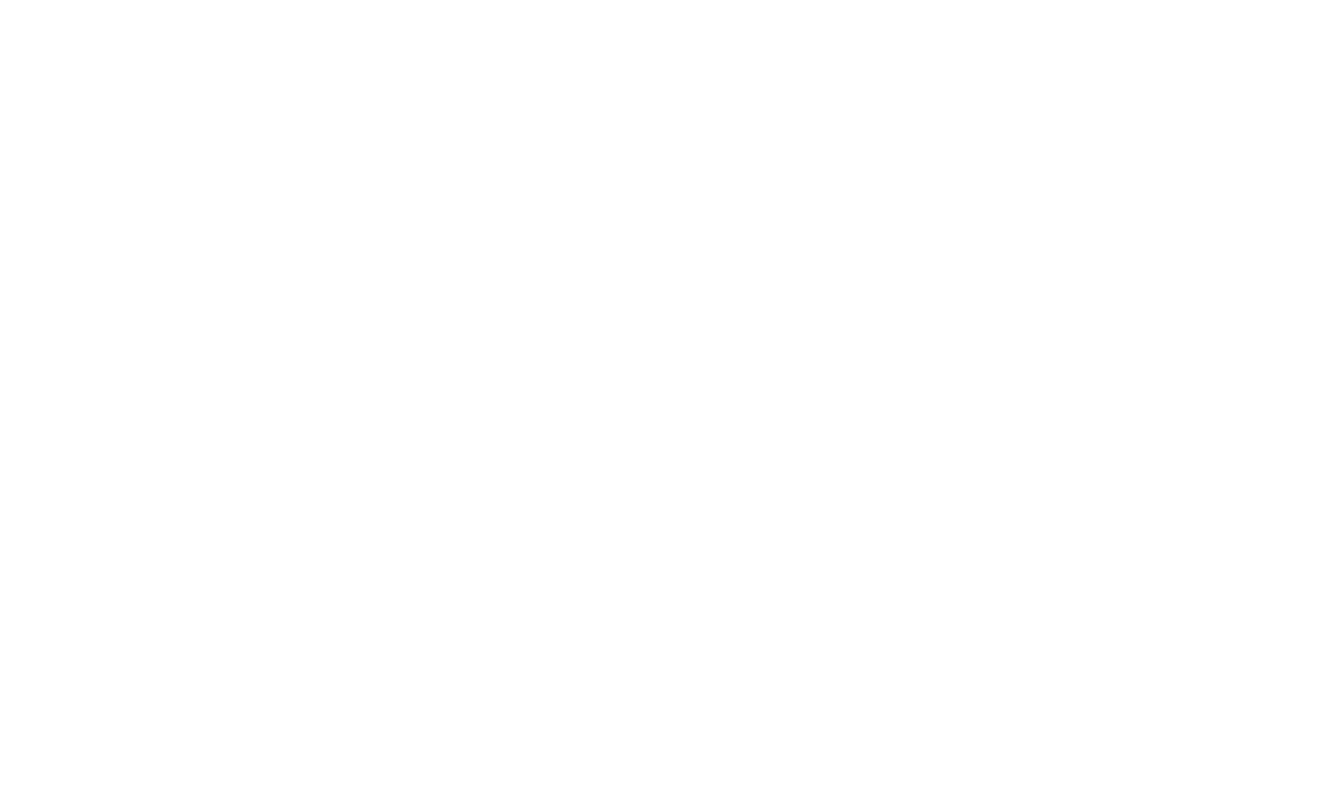
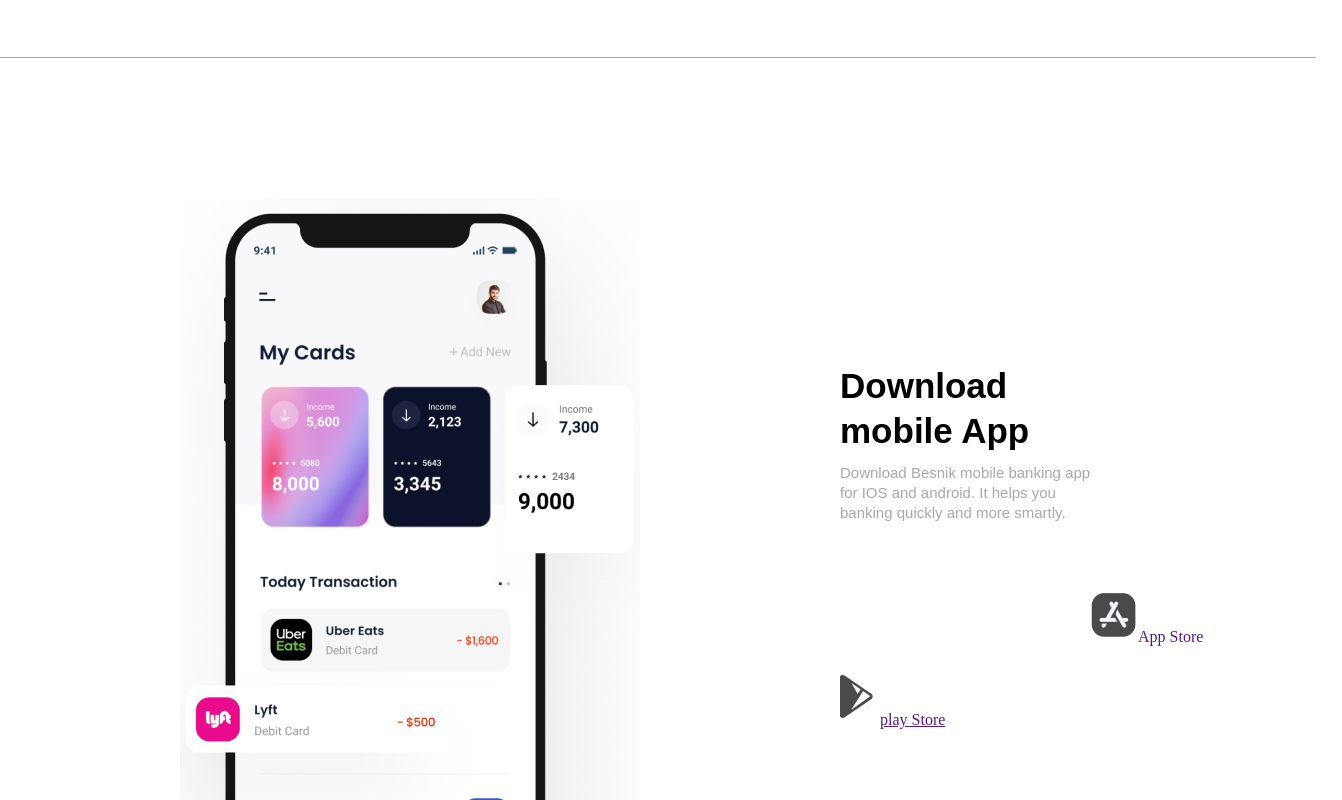
Before and after one commit to Cahyandi/Mobile-Bangking-Landing-Page, a Nuxt app: page / in a window 1280 px wide. Shown: the part 1540-2340 px from the top of the page, 1342 px wide, since content can reach past the window. Before the commit the page ends 1565 px from the top, so only its background shows below. Built offline with nearby package versions, Linux system fonts and the light colour scheme.

Commit message:
create a content download app layout dekstop

```diff
--- /dev/null
+++ b/components/ContentDownload.vue
@@ -0,0 +1,83 @@
+<template>
+<section class="download-app">
+<div class = "container">
+    <div class="column">
+        <img class="column-img" src= "../assets/images/download.png">
+    </div>
+    <div class="column two">
+        <div class="title">Download mobile App</div>
+        <div class="desc">Download Besnik mobile banking app for IOS and android. It helps you banking quickly and more smartly.</div>
+        <div class="dashboard">
+        <a href="" class="app-store">
+            <img src="../assets/icon/icon appstore.png" />
+            <span>App Store</span>
+        </a>
+        <a href="" class="play-store">
+            <img src="../assets/icon/icon playstore.png" />
+            <span>play Store</span>
+        </a>
+    </div>
+    </div>
+    </div>
+    </div>
+</section>
+</template>
+
+<style lang="scss" scoped>
+@import '~assets/scss/style.scss';
+.download-app{
+    display: flex;
+    justify-content: center;
+    padding-top: 70px;
+    padding-bottom: 70px;
+    align-items: center;
+    .container{
+        display: flex;
+        justify-content: space-between;
+        align-items: center;
+        .column.two{
+            max-width: 260px;
+        }
+        .column{
+            padding: 0 100px;
+            .title{
+                text-align: left;
+                font-family: $font;
+                font-size: 35px;
+                padding-bottom: 10px;
+                font-weight: bold;
+                line-height: 45px;
+                letter-spacing: 0;
+            }
+            .desc{
+                font-family: $font;
+                text-align: left;
+                font-size: 15px;
+                line-height: 20px;
+                letter-spacing: 0;
+                color:#A9A9A9;
+                padding-bottom: 50px;
+            }
+            .dashboard{
+                display: flex;
+                flex-direction: column;
+                .app-store{
+                    background-color: transparent;
+                    padding: 11px 250px;
+                    display: inline-block;
+                    cursor: pointer;
+                    position: relative;
+                    text-decoration: none;
+                    border: 0.8px solid hsla(0,0%,100%,.47059);
+                    border-radius: 7.2px;
+                    transition: all .1s ease-in-out;
+                    margin-right: 100%;
+                    white-space: nowrap;
+                }
+            }
+        }
+    }
+
+}
+
+</style>
--- a/components/ContentLife.vue
+++ b/components/ContentLife.vue
@@ -13,7 +13,8 @@
                 <p class = "quote"> financial transaction remotely using a mobile device such as a smartphone or tablet</p>
                 <a href = "" class="getButton"><span>Get started</span></a>
             </div>
-            <div></div>
+            <div>
+            </div>
         </div>
     </div>
     <div class="column two">
--- a/components/ContentThreeColumn.vue
+++ b/components/ContentThreeColumn.vue
@@ -32,12 +32,17 @@
     .container{
         display: flex;
         justify-content: space-between;
+        border-bottom: 1px solid #A9A9A9;
+        padding-bottom: 110px;
         @include android{
             flex-direction: column;
+            border-bottom: 1px solid #A9A9A9;
+            padding-bottom: 50px;
         }
         .content{
             max-width: 199px;
             padding: 0 125px;
+
             @include android{
                 padding: 0;
                 text-align: center;
--- a/pages/index.vue
+++ b/pages/index.vue
@@ -4,6 +4,7 @@
   <ContentLife />
   <ContentTextCenter />
   <ContentThreeColumn />
+  <ContentDownload/>
   </section>
 </template>
 
```
